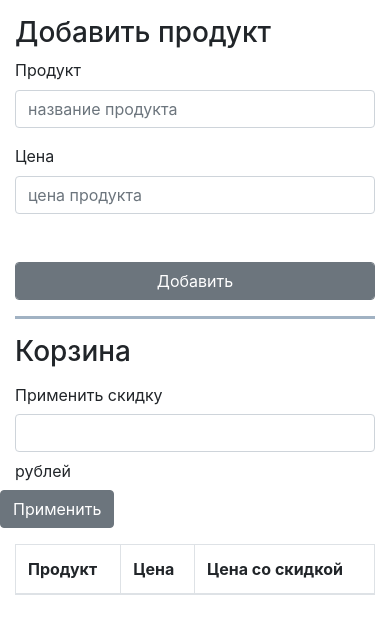
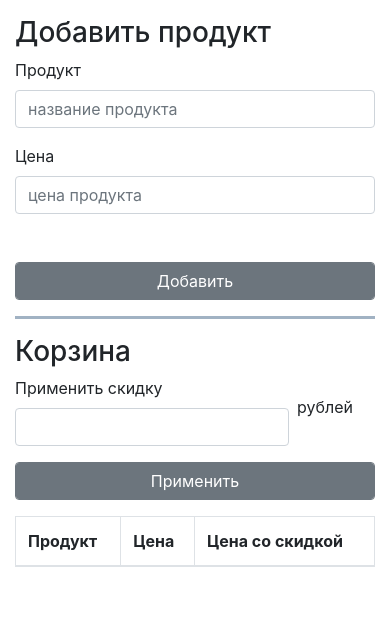
Before and after one commit to ElAnonimo/cart, a React (Create React App) app: page /#/ in a window 390 px wide. Shown: the top 634 px of the page. Built offline with nearby package versions, Linux system fonts and the light colour scheme.

Commit message:
fixed discount button in mobile view

```diff
--- a/src/components/DiscountComponent.js
+++ b/src/components/DiscountComponent.js
@@ -2,13 +2,17 @@
 
 import React, { Component } from 'react';
 
-import { Button, Form, FormGroup, Label, Input, Col } from 'reactstrap';
+import { Button, Form, FormGroup, Label, Input } from 'reactstrap';
+
+type Props = {
+  handleDiscount: (discount: number) => void
+};
 
 type State = {
   discount: number
 };
 
-class DiscountComponent extends Component<null, State> {
+class DiscountComponent extends Component<Props, State> {
   constructor() {
     super();
 
@@ -33,10 +37,9 @@ class DiscountComponent extends Component<null, State> {
 
   render() {
     return (
-      <Form onSubmit={this.onSubmit}>
-        <FormGroup row>
-          <Label for='discount' md={3}>Применить скидку</Label>
-          <Col sm={2}>
+      <Form onSubmit={this.onSubmit} inline>
+        <FormGroup className='mb-3 mr-2'>
+          <Label for='discount' className='mr-2'>Применить скидку</Label>
           <Input
             type='text'
             name='discount'
@@ -44,10 +47,11 @@ class DiscountComponent extends Component<null, State> {
             value={this.state.discount > 0 ? this.state.discount : ''}
             onChange={this.onChange}
           />
-          </Col>
-          <Label md={2}>рублей</Label>
-          <Button md={5}>Применить</Button>
         </FormGroup>
+        <FormGroup className='mb-3 mr-2'>
+          <Label>рублей</Label>
+        </FormGroup>
+        <Button className='mb-3 form-control'>Применить</Button>
       </Form>
     );
   }
--- a/src/components/ItemTable.js
+++ b/src/components/ItemTable.js
@@ -7,7 +7,8 @@ import { getItems } from '../actions/itemsAction';
 import DiscountComponent from './DiscountComponent';
 
 type Props = {
-  getItems: () => void
+  getItems: () => void,
+  itemsList: Array<{itemName: string, itemPrice: number}>
 };
 
 type State = {
```
Lines whose indentation alone changed are shown as unchanged.
